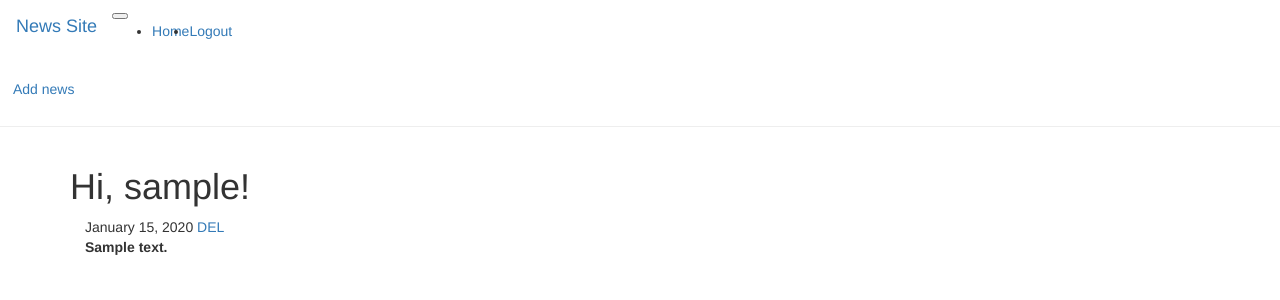
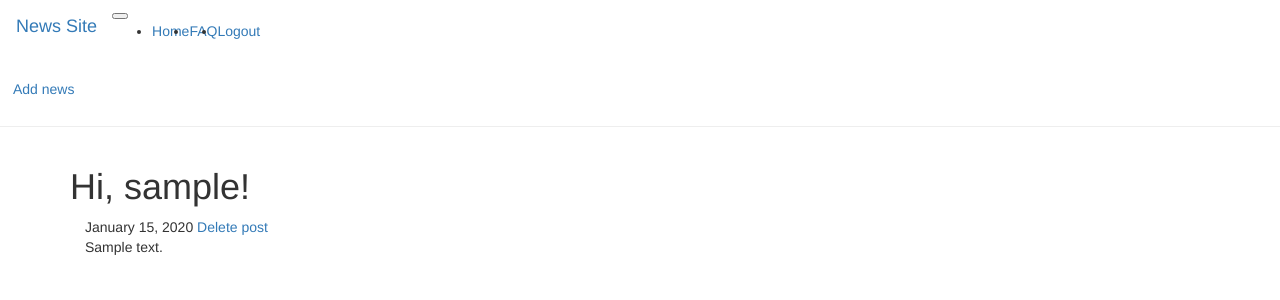
Before and after one commit to Nerevarishe/news_site, a Flask app: page / in a window 1280 px wide. Shown: the top 300 px of the page. Run offline with Flask 2, Linux system fonts and the light colour scheme; a user stored in the database is signed in; tables that the repository leaves empty hold one stand-in row (values such as "Sample post"); some libraries are stand-ins or nearby versions.

Commit message:
adding FAQ page

```diff
--- a/app/routes.py
+++ b/app/routes.py
@@ -4,8 +4,8 @@ from flask import request
 from flask_login import current_user, login_user, logout_user, login_required
 from flask_babel import _, get_locale
 from app import app, db
-from app.forms import LoginForm, NewsForm
-from app.models import User, News
+from app.forms import LoginForm, NewsForm, FaqForm
+from app.models import User, News, FaqPost
 
 
 @app.route('/', methods=['GET', 'POST'])
@@ -31,7 +31,7 @@ def add_news():
         db.session.commit()
         news_id = news.id
         return redirect(url_for('index'))
-    return render_template('add_news.html', title='Add News', form=form)
+    return render_template('add_news.html', title=_('Add News'), form=form)
 
 @app.route('/del_news/<news_id>')
 @login_required
@@ -40,6 +40,31 @@ def del_news(news_id):
     db.session.delete(delete_news_id)
     db.session.commit()
     return redirect(url_for('index'))
+
+@app.route('/faq', methods=['GET', 'POST'])
+def faq():
+    faq_posts = FaqPost().query.order_by(FaqPost.timestamp.desc()).all()
+    return render_template('faq.html', title='FAQ', faq_posts=faq_posts)
+
+@app.route('/add_faq', methods=['GET', 'POST'])
+@login_required
+def add_faq():
+    form = FaqForm()
+    if form.validate_on_submit():
+        faq = FaqPost(title=form.title.data, body=form.body.data)
+        db.session.add(faq)
+        db.session.commit()
+        faq_id = faq.id
+        return redirect(url_for('faq'))
+    return render_template('add_faq.html', title=_('Add FAQ'), form=form)
+
+@app.route('/del_faq/<faq_id>')
+@login_required
+def del_faq(faq_id):
+    delete_faq_id = News.query.filter_by(id=faq_id).first()
+    db.session.delete(delete_faq_id)
+    db.session.commit()
+    return redirect(url_for('faq'))
 
 @app.route('/login', methods=['GET', 'POST'])
 def login():
--- a/app/templates/base.html
+++ b/app/templates/base.html
@@ -21,6 +21,9 @@
             <ul class="navbar-nav">
                 <li class="nav-item">
                     <a class="nav-link" href="{{ url_for('index') }}">{{ _('Home') }}</a>
+                </li>
+                <li class="nav-item">
+                    <a class="nav-link" href="{{ url_for('faq') }}">{{ _('FAQ') }}</a>
                 </li>
                 {% if current_user.is_anonymous %}
                 <li class="nav-item">
--- a/app/templates/index.html
+++ b/app/templates/index.html
@@ -11,12 +11,14 @@
     {% for new in news %}
         <div class="container">
             <div class="card">
-                <div class="card-header">{{ moment(new.timestamp).format('LL') }}
-                {% if current_user.is_authenticated %}
-                <a href="/del_news/{{ new.id }}">DEL</a></div>
-                {% else %}
-                {% endif %}
-                <div class="card-body"><b>{{ new.body | safe }}</b></div>
+                <div class="card-header">
+                    {{ moment(new.timestamp).format('LL') }}
+                    {% if current_user.is_authenticated %}
+                    <a href="/del_news/{{ new.id }}">{{ _('Delete post') }}</a>
+                    {% else %}
+                    {% endif %}
+                </div>
+                <div class="card-body">{{ new.body | safe }}</div>
             </div>
         </div>
         <br>
```
Also changed, not shown: app/forms.py (+6 -1 lines), app/models.py (+9 -0 lines).
